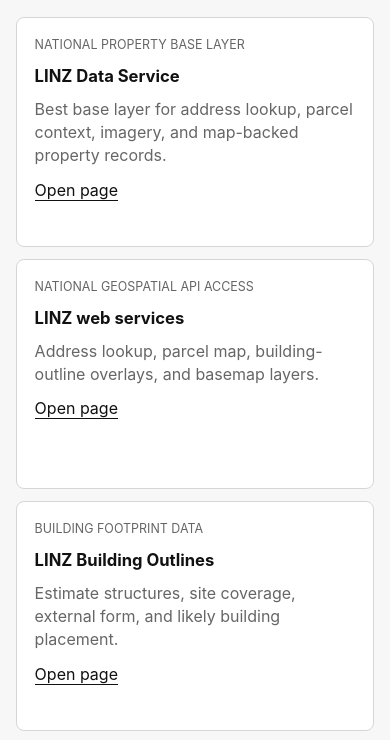
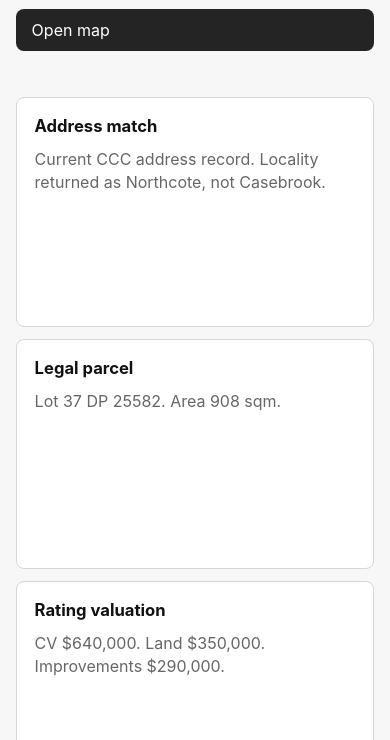
Before and after one commit to dottereldesign/house_sale_photo-framework, a plain HTML site: page data/index.html in a window 390 px wide. Shown: the part 441-1181 px from the top of the page. Drawn offline with Linux system fonts and the light colour scheme.

Commit message:
Fix mobile photography layout and add property data

```diff
--- a/data/index.html
+++ b/data/index.html
@@ -11,8 +11,8 @@
     <header class="topbar utility-topbar">
       <div>
         <a class="back-link" href="../">Rental Launch Board</a>
-        <p class="eyebrow">Property data sources</p>
-        <h1>Data Overview</h1>
+        <p class="eyebrow">Property data</p>
+        <h1>7C Marlene Street</h1>
       </div>
       <nav class="top-links" aria-label="Primary navigation">
         <a href="../photography/">Photography</a>
@@ -21,25 +21,11 @@
       </nav>
     </header>
     <main>
-      <section class="section-intro">
-        <p class="eyebrow">Local-first integrations</p>
-        <h2>Choose a source</h2>
-        <p>Use these pages to plan address lookup, parcel context, building outlines, consent statistics, council GIS, and manually ordered property files.</p>
-      </section>
-      <section class="data-source-grid" data-source-overview></section>
+      <section data-property-profile></section>
     </main>
     <script src="sources.js"></script>
-    <script>
-      const mount = document.querySelector("[data-source-overview]");
-      mount.innerHTML = window.RENTAL_DATA_SOURCES.map((source) => `
-        <article class="feature-card">
-          <p class="eyebrow">${source.category}</p>
-          <h3>${source.title}</h3>
-          <p>${source.fit}</p>
-          <a href="${source.slug}/">Open page</a>
-        </article>
-      `).join("");
-    </script>
+    <script src="property-profile.js"></script>
+    <script src="property-page.js"></script>
     <script src="../site.js"></script>
   </body>
 </html>
--- /dev/null
+++ b/data/property-page.js
@@ -0,0 +1,99 @@
+(function () {
+  const profile = window.RENTAL_PROPERTY_PROFILE;
+  const mount = document.querySelector("[data-property-profile]");
+  if (!profile || !mount) return;
+
+  const money = new Intl.NumberFormat("en-NZ", {
+    style: "currency",
+    currency: "NZD",
+    maximumFractionDigits: 0,
+  });
+
+  mount.innerHTML = `
+    <section class="data-detail-hero property-hero">
+      <p class="eyebrow">Saved property profile</p>
+      <h1>${escapeHtml(profile.displayAddress)}</h1>
+      <p>${escapeHtml(profile.officialAddress)}</p>
+      <a class="primary-link" href="https://www.google.com/maps/search/?api=1&query=${encodeURIComponent(profile.officialAddress)}">Open map</a>
+    </section>
+
+    <section class="data-detail-grid">
+      <article class="feature-card">
+        <h3>Address match</h3>
+        <p>${escapeHtml(profile.address.recordStatus)} CCC address record. Locality returned as ${escapeHtml(profile.address.localityName)}, not Casebrook.</p>
+      </article>
+      <article class="feature-card">
+        <h3>Legal parcel</h3>
+        <p>${escapeHtml(profile.parcel.legalDescription)}. Area ${profile.parcel.legalAreaSqm.toLocaleString()} sqm.</p>
+      </article>
+      <article class="feature-card">
+        <h3>Rating valuation</h3>
+        <p>CV ${money.format(profile.valuation.capitalValue)}. Land ${money.format(profile.valuation.landValue)}. Improvements ${money.format(profile.valuation.improvementsValue)}.</p>
+      </article>
+      <article class="feature-card">
+        <h3>Building footprints</h3>
+        <p>${profile.buildings.length} footprint records: ${profile.buildings.map((building) => `${building.footprintAreaSqm.toFixed(1)} sqm`).join(", ")}. These are not floor plans.</p>
+      </article>
+      <article class="feature-card">
+        <h3>Planning zone</h3>
+        <p>${profile.planning.zones.map((zone) => `${zone.type} (${zone.code})`).join(", ")}.</p>
+      </article>
+      <article class="feature-card">
+        <h3>Hazards / overlays</h3>
+        <p>${escapeHtml(profile.landCharacteristics.liquefactionVulnerability)}. Flood management catchment: ${escapeHtml(profile.planning.floodManagementCatchment)}.</p>
+      </article>
+    </section>
+
+    <section class="data-safe-interface">
+      <div>
+        <p class="eyebrow">Free data used</p>
+        <h2>Only this address was queried</h2>
+        <p>The saved profile uses free Christchurch City Council Open Data ArcGIS REST queries filtered to this address, rating unit, or the matched parcel polygon. No bulk download is needed for this page.</p>
+      </div>
+      <div class="property-facts">
+        ${fact("StreetAddressID", profile.identifiers.streetAddressId)}
+        ${fact("RatingUnitID", profile.identifiers.ratingUnitId)}
+        ${fact("Valuation ref", profile.identifiers.valuationReference)}
+        ${fact("Coordinates", `${profile.coordinates.latitude.toFixed(6)}, ${profile.coordinates.longitude.toFixed(6)}`)}
+        ${fact("Free floor plan found", "No")}
+        ${fact("Saved", new Date(profile.fetchedAt).toLocaleString("en-NZ"))}
+      </div>
+    </section>
+
+    <section class="data-notes">
+      <div>
+        <p class="eyebrow">Source notes</p>
+        <h2>What this does and does not prove</h2>
+      </div>
+      <ul>
+        ${profile.limitations.map((item) => `<li>${escapeHtml(item)}</li>`).join("")}
+      </ul>
+      <div class="property-source-list">
+        ${profile.sourcesUsed.map((source) => `
+          <a href="${escapeHtml(source.url)}">
+            <strong>${escapeHtml(source.name)}</strong>
+            <span>${escapeHtml(source.access)}</span>
+          </a>
+        `).join("")}
+      </div>
+    </section>
+  `;
+
+  function fact(label, value) {
+    return `
+      <div>
+        <span>${escapeHtml(label)}</span>
+        <strong>${escapeHtml(value)}</strong>
+      </div>
+    `;
+  }
+
+  function escapeHtml(value) {
+    return String(value)
+      .replaceAll("&", "&amp;")
+      .replaceAll("<", "&lt;")
+      .replaceAll(">", "&gt;")
+      .replaceAll('"', "&quot;")
+      .replaceAll("'", "&#039;");
+  }
+})();
--- /dev/null
+++ b/data/property-profile.js
@@ -0,0 +1,138 @@
+window.RENTAL_PROPERTY_PROFILE = {
+  addressQuery: "7C Marlene Street, Casebrook",
+  officialAddress: "7C Marlene Street, Northcote, Christchurch 8051",
+  displayAddress: "7C Marlene Street",
+  fetchedAt: "2026-05-17T02:37:00.000Z",
+  coordinates: {
+    longitude: 172.60748171137277,
+    latitude: -43.4767784354099,
+  },
+  sourcesUsed: [
+    {
+      name: "Christchurch City Council Open Data - StreetAddress",
+      url: "https://gis.ccc.govt.nz/server/rest/services/OpenData/Property/FeatureServer/3",
+      access: "Free public ArcGIS REST query, filtered to the one street address.",
+    },
+    {
+      name: "Christchurch City Council Open Data - RatingUnit",
+      url: "https://gis.ccc.govt.nz/server/rest/services/OpenData/Property/FeatureServer/2",
+      access: "Free public ArcGIS REST query, filtered to the matched rating unit.",
+    },
+    {
+      name: "Christchurch City Council Open Data - LandParcel",
+      url: "https://gis.ccc.govt.nz/server/rest/services/OpenData/Property/FeatureServer/14",
+      access: "Free public ArcGIS REST spatial query using the matched address point.",
+    },
+    {
+      name: "Christchurch City Council Open Data - Building",
+      url: "https://gis.ccc.govt.nz/server/rest/services/OpenData/Property/FeatureServer/12",
+      access: "Free public ArcGIS REST spatial query intersecting the matched rating-unit polygon.",
+    },
+    {
+      name: "Christchurch City Council Open Data - DistrictPlan and LandCharacteristic overlays",
+      url: "https://gis.ccc.govt.nz/server/rest/services/OpenData",
+      access: "Free public ArcGIS REST spatial queries intersecting only this rating-unit polygon.",
+    },
+  ],
+  identifiers: {
+    streetAddressId: 121953,
+    ratingUnitId: 26468,
+    pathwayLookupId: "26468",
+    gemsPrupi: 752157,
+    nzPostDeliveryPointId: 529996,
+    plNo: "1115306",
+    valuationReference: "21922/38900",
+    valuationRollNumber: "21922",
+  },
+  address: {
+    streetAddress: "7C Marlene Street",
+    postalAddress: "7C Marlene Street, Northcote, Christchurch 8051",
+    localityName: "Northcote",
+    postalRegion: "Christchurch",
+    postCode: "8051",
+    occupationLevel: "Ground Floor and Above",
+    recordStatus: "Current",
+  },
+  parcel: {
+    legalDescription: "Lot 37 DP 25582",
+    landPlanType: "Deposited Plan",
+    landPlanNumber: "25582",
+    landParcelNumber: "37",
+    legalAreaSqm: 908,
+    drawnAreaSqm: 909.66,
+    ratingUnitAreaSqm: 908.98,
+    ratingUnitPerimeterM: 195.96,
+    recordStatus: "Current",
+  },
+  valuation: {
+    capitalValue: 640000,
+    landValue: 350000,
+    improvementsValue: 290000,
+    sourceLastEdited: "2026-02-24",
+  },
+  buildings: [
+    {
+      buildingId: 126473,
+      footprintAreaSqm: 42.46,
+      perimeterM: 26.81,
+      lidarHeightM: 2.99,
+      lidarDate: 2019,
+      localityName: "Northcote",
+    },
+    {
+      buildingId: 44505,
+      footprintAreaSqm: 127.04,
+      perimeterM: 58.75,
+      lidarHeightM: 3.68,
+      lidarDate: 2019,
+      localityName: "Northcote",
+    },
+  ],
+  planning: {
+    zones: [
+      { type: "Residential Suburban", code: "RS", typeGroup: "Residential", legalStatus: "Operative" },
+      { type: "Transport", code: "T", typeGroup: "Transport", legalStatus: "Operative" },
+    ],
+    liquefactionManagementZone: "Liquefaction Management Zone Category 1",
+    floodManagementCatchment: "Lower Styx River",
+    fixedFloorLevelExtent: false,
+    highFloodHazardOverlay: false,
+    floodPondingOverlay: false,
+    tsunamiInundationOverlay: false,
+    airportNoiseOverlay: false,
+    poolRecordIntersectingProperty: false,
+  },
+  landCharacteristics: {
+    liquefactionVulnerability: "Medium Liquefaction Vulnerability",
+    liquefactionVulnerabilityDetail: "LEVEL_C",
+    liquefactionStudy: "Tonkin & Taylor Ltd, November 2019, ref: 1000273 v1.1",
+    softGround: {
+      present: true,
+      assessmentReason: "Building Permit",
+      dataSource: "ESU Property/Hazard File",
+    },
+    fillRecords: [
+      {
+        relatedActivity: "Building Permit",
+        groundMaterial: null,
+        nz4431CertificateGranted: false,
+        supervisedByEngineer: false,
+        dataSource: "ESU Property/Hazard Files",
+      },
+      {
+        relatedActivity: "Building Permit",
+        groundMaterial: "Peat",
+        nz4431CertificateGranted: false,
+        supervisedByEngineer: false,
+        dataSource: "ESU Property/Hazard Files",
+      },
+    ],
+    quakeLandZone: null,
+  },
+  limitations: [
+    "No free floor plan was found in the open data queried. CCC property files or consent documents may contain plans, but those are manual/paid workflows.",
+    "Building records here are footprints and height hints only, not internal layouts.",
+    "Open data was queried narrowly for this address/rating unit only; no bulk council dataset was retained.",
+    "The address supplied as Casebrook matched CCC's official locality value of Northcote.",
+  ],
+};
--- a/styles.css
+++ b/styles.css
@@ -56,6 +56,7 @@ body {
   background: var(--bg);
   color: var(--text);
   font-family: Inter, ui-sans-serif, system-ui, -apple-system, BlinkMacSystemFont, "Segoe UI", sans-serif;
+  overflow-x: clip;
 }
 
 button,
@@ -681,6 +682,44 @@ main {
   font-size: 0.86rem;
 }
 
+.property-facts,
+.property-source-list {
+  display: grid;
+  gap: 10px;
+}
+
+.property-facts {
+  grid-template-columns: repeat(3, minmax(0, 1fr));
+}
+
+.property-facts div,
+.property-source-list a {
+  padding: 12px;
+  border: 1px solid var(--line);
+  border-radius: 8px;
+  background: var(--drop-bg);
+}
+
+.property-facts span,
+.property-source-list span {
+  display: block;
+  color: var(--muted);
+  font-size: 0.78rem;
+  line-height: 1.35;
+}
+
+.property-facts strong,
+.property-source-list strong {
+  display: block;
+  margin-top: 4px;
+  color: var(--text);
+}
+
+.property-source-list a {
+  color: var(--text);
+  text-decoration: none;
+}
+
 .roadmap-list {
   display: grid;
   grid-template-columns: repeat(4, minmax(0, 1fr));
@@ -1263,21 +1302,35 @@ svg {
   }
 
   .photo-layout {
-    grid-template-columns: 1fr;
+    grid-template-columns: minmax(0, 1fr);
+    width: 100%;
+    min-width: 0;
+    overflow-x: clip;
   }
 
   .category-sidebar {
     position: sticky;
     top: 0;
     z-index: 4;
+    width: auto;
+    min-width: 0;
+    max-width: calc(100vw - 28px);
     margin-inline: calc(clamp(14px, 4vw, 48px) * -1);
     padding: 10px clamp(14px, 4vw, 48px);
     background: var(--bg);
     border-bottom: 1px solid var(--line);
   }
 
+  .photo-workspace {
+    width: 100%;
+    min-width: 0;
+    overflow-x: clip;
+  }
+
   .category-sidebar-inner {
     display: block;
+    width: 100%;
+    min-width: 0;
     padding: 0;
     border: 0;
     background: transparent;
@@ -1290,13 +1343,18 @@ svg {
   .category-nav {
     display: flex;
     gap: 8px;
+    width: 100%;
+    max-width: 100%;
     overflow-x: auto;
+    overflow-y: hidden;
     padding-bottom: 2px;
     scroll-snap-type: x proximity;
+    -webkit-overflow-scrolling: touch;
   }
 
   .category-link {
-    flex: 0 0 190px;
+    flex: 0 0 min(190px, 68vw);
+    max-width: 68vw;
     background: var(--panel);
     border-color: var(--line);
     scroll-snap-align: start;
@@ -1368,7 +1426,8 @@ svg {
   }
 
   .data-access-row,
-  .data-config-form {
+  .data-config-form,
+  .property-facts {
     grid-template-columns: 1fr;
   }
 
```
